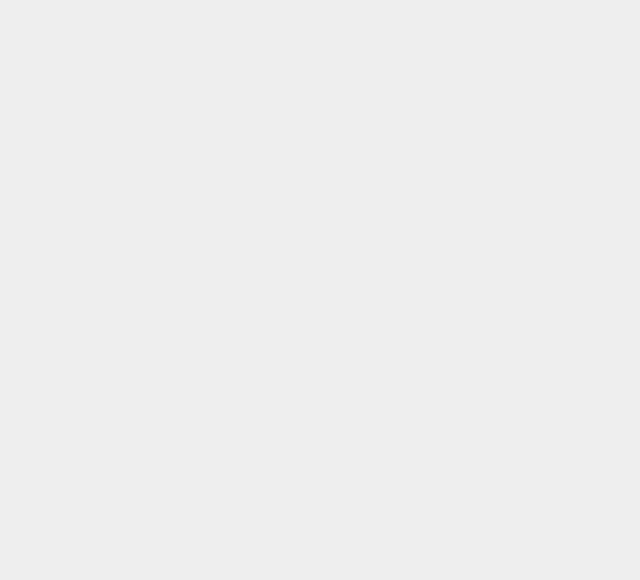
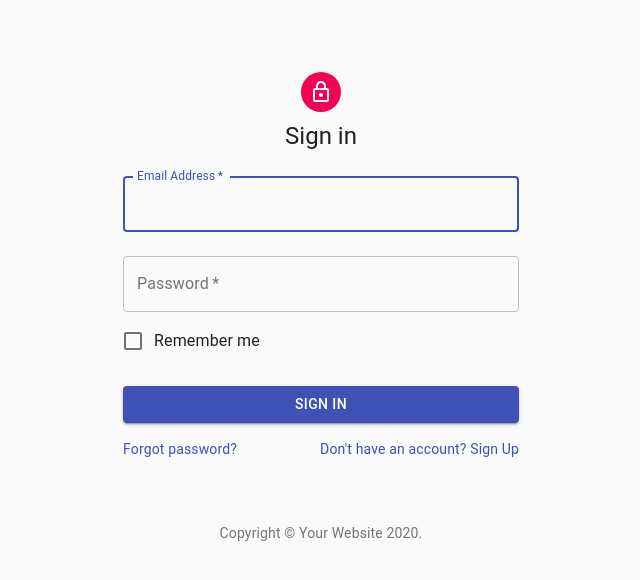
Before and after one commit to grantkee/beatleology, a React (Create React App) app: page /auth/login in a window 1280 px wide. Shown: the top 580 px of the page, without its empty margins (319-959 px from the left). Built offline with nearby package versions, Linux system fonts and the light colour scheme.

Commit message:
added fetch ideas in actions.js; renamed app in index.js; installed concurrently

```diff
--- a/package.json
+++ b/package.json
@@ -12,6 +12,7 @@
     "@testing-library/user-event": "^7.2.1",
     "bcrypt": "^4.0.1",
     "body-parser": "^1.19.0",
+    "concurrently": "^5.1.0",
     "dotenv": "^8.2.0",
     "express": "^4.17.1",
     "jsonwebtoken": "^8.5.1",
@@ -30,7 +31,8 @@
     "build": "react-scripts build",
     "test": "react-scripts test",
     "eject": "react-scripts eject",
-    "server": "nodemon server/index.js"
+    "server": "nodemon server/index.js",
+    "fullstack": "concurrently --kill-others \"react-scripts start\" \"nodemon server/index.js\""
   },
   "eslintConfig": {
     "extends": "react-app"
--- a/public/index.html
+++ b/public/index.html
@@ -24,7 +24,7 @@
       work correctly both with client-side routing and a non-root public URL.
       Learn how to configure a non-root public URL by running `npm run build`.
     -->
-    <title>React App</title>
+    <title>Beatleology</title>
   </head>
   <body>
     <noscript>You need to enable JavaScript to run this app.</noscript>
--- a/src/Router.js
+++ b/src/Router.js
@@ -19,7 +19,7 @@ const ProtectedRoute = ({component: Component,...rest}) => {
       {...rest}
       render={(props) => checkAuth()
       ? <Component {...props} />
-      : <Redirect to="/login" />}
+      : <Redirect to="/auth/login" />}
       />
   )
 }
@@ -28,7 +28,7 @@ export default function Router() {
   return (
     <Switch>
       <Route path='/signup' component={ SignUp } />
-      <Route path='/login' component={ Login } />
+      <Route path='/auth/login' component={ Login } />
       <ProtectedRoute exact path='/' component={ Main } />
     </Switch>
   )
--- a/src/components/Login.js
+++ b/src/components/Login.js
@@ -1,4 +1,4 @@
-import React from 'react';
+import React, { useState } from 'react';
 import Avatar from '@material-ui/core/Avatar';
 import Button from '@material-ui/core/Button';
 import CssBaseline from '@material-ui/core/CssBaseline';
@@ -48,8 +48,12 @@ const useStyles = makeStyles((theme) => ({
 
 export default function Login(props) {
   const classes = useStyles();
+  const [userEmail, setUserEmail] = useState('');
+  const [userSecret, setUserSecret] = useState('');
+  const [loading, setLoading] = useState(false);
+
   const setCookie = () => {
-    document.cookie = 'loggedIn=turtles; max-age=60*1000';
+    document.cookie = 'loggedIn=false; max-age=60*1000';
     document.cookie = 'amswer=42; max-age=10';
     props.history.push('/')
   }
@@ -72,19 +76,22 @@ export default function Login(props) {
             id="email"
             label="Email Address"
             name="email"
-            autoComplete="email"
+            type="email"
             autoFocus
+            value={ userEmail }
+            onChange={e => setUserEmail(e.target.value)}
           />
           <TextField
             variant="outlined"
             margin="normal"
             required
             fullWidth
+            id="password"
+            label="Password"
             name="password"
-            label="Password"
             type="password"
-            id="password"
-            autoComplete="current-password"
+            value={ userSecret }
+            onChange={e => setUserSecret(e.target.value)}
           />
           <FormControlLabel
             control={<Checkbox value="remember" color="primary" />}
@@ -97,7 +104,7 @@ export default function Login(props) {
             color="primary"
             className={classes.submit}
           >
-            Sign In
+            {loading ? 'Loading...' : 'Sign in'}
           </Button>
           <Grid container>
             <Grid item xs>
--- a/src/components/Main.js
+++ b/src/components/Main.js
@@ -126,6 +126,7 @@ class Main extends Component {
       questionTotal={quizQuestions.length}
       onAnswerSelected={this.handleAnswerSelected}
       question={this.state.question}
+      counter={this.state.counter}
     />
     );
   }
```
Also changed, not shown: src/redux/actions.js (added, +39 -0 lines), 1 other file (tests, documents, lock files or other folders).
